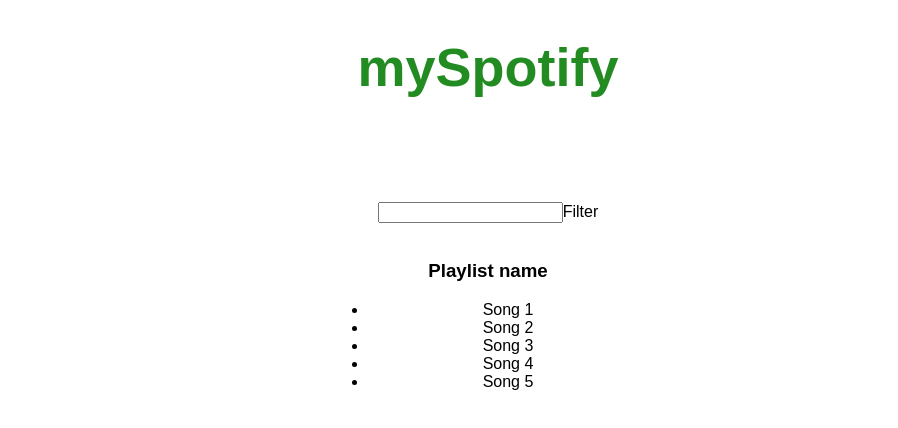
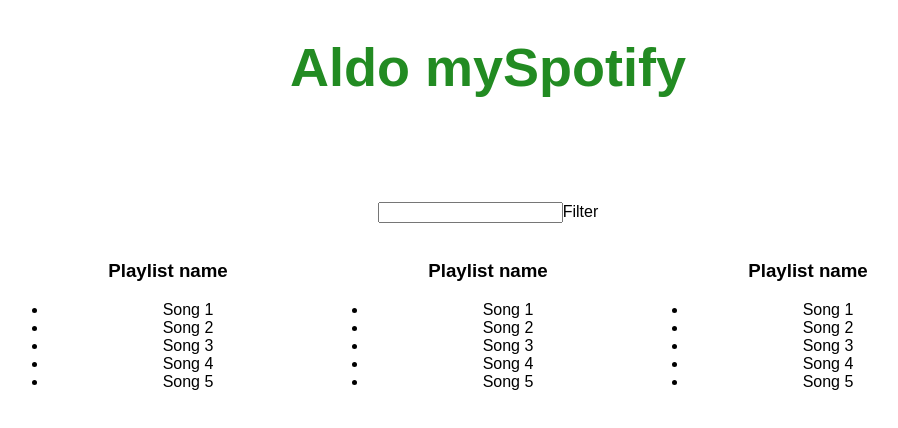
Before and after one commit to alsan1997/myfirst-website, a React (Create React App) app: page / in a window 1280 px wide. Shown: the top 428 px of the page, without its empty margins (152-1050 px from the left). Built offline with nearby package versions, Linux system fonts and the light colour scheme.

Commit message:
aggregate
changes updated to the aggregates

```diff
--- a/src/App.js
+++ b/src/App.js
@@ -1,11 +1,61 @@
 import React, { Component } from 'react';
 import './App.css';
+// 6f2c8665b3fc4ed497b744ea39955d26 id
+// 4a9ae37d5a414b2c9bb6620d714e9e6e secret
 
-class Aggregate extends Component{
+let hardCodedData ={
+	user:{
+		name: 'Aldo',
+		playlist: [
+			{
+				name:'My favorites',
+				songs: [
+				  {name: 'Hello World', duration: 1230},
+				  {name: 'Do not leave me', duration: 1211},
+				  {name: 'Rossa', duration:7299}
+				]
+			},
+			{
+				name: 'Discover weekly',
+				songs:[
+				  {name: 'Le song', duration: 2121},
+				  {name: 'The song', duration: 3321},
+				  {name: 'Slide', duration: 8992}
+				]
+			},
+			{
+				name: 'Rappish',
+				songs:[
+				  {name: 'Eminem', duration: 3121},
+				  {name: 'Not afraid', duration: 8821}
+				]
+			}
+		]
+	}
+}
+
+class AggregatePlaylist extends Component{
   render(){
     return(
       <div style={{width:"40%", display: 'inline-block'}} className="Aggregate">
-        <h2 style = {{color: '#fff2'}}> number Text </h2>
+        <h2 style = {{color: '#fff2'}}> {this.props.playlists.length} playlists </h2>
+      </div>
+    );
+  }
+}
+
+class AggregateHour extends Component{
+  render(){
+  	let allSongs = this.props.playlists.reduce((songs, eachPlaylist) =>{
+  		return songs.concat(eachPlaylist.songs)
+  	}, [])
+  	let totalDuration = allSongs.reduce((sum, eachSong)=>{
+  		return sum + eachSong.duration
+  	}, 0)
+
+    return(
+      <div style={{width:"40%", display: 'inline-block'}} className="Aggregate">
+        <h2 style = {{color: '#fff2'}}> {Math.round(totalDuration / 3600)} hours </h2>
       </div>
     );
   }
@@ -42,14 +92,34 @@
 }
 
 class App extends Component {
+	constructor(){
+		super();
+		this.state = {serverData: {}}
+	}
+
+	componentDidMount(){
+		setTimeout(() => {
+			this.setState({serverData: hardCodedData});
+		}, 1000)
+	}
+
   render() {
     return (
        <div className="App">
-         <h1> mySpotify </h1>
-         <Aggregate/>
-         <Aggregate/>
-         <Search/>
-         <Playlist/>
+         {
+         this.state.serverData.user ?
+         <div>
+           <h1> {this.state.serverData.user.name} mySpotify </h1>
+
+           <AggregatePlaylist playlists={this.state.serverData.user.playlist}/>
+         	 <AggregateHour playlists={this.state.serverData.user.playlist}/>
+
+           <Search/>
+           <Playlist/>
+           <Playlist/>
+           <Playlist/>
+         </div> : <h2> Loading your Spotify profile... </h2>
+         }
        </div>
     );
   }
```
